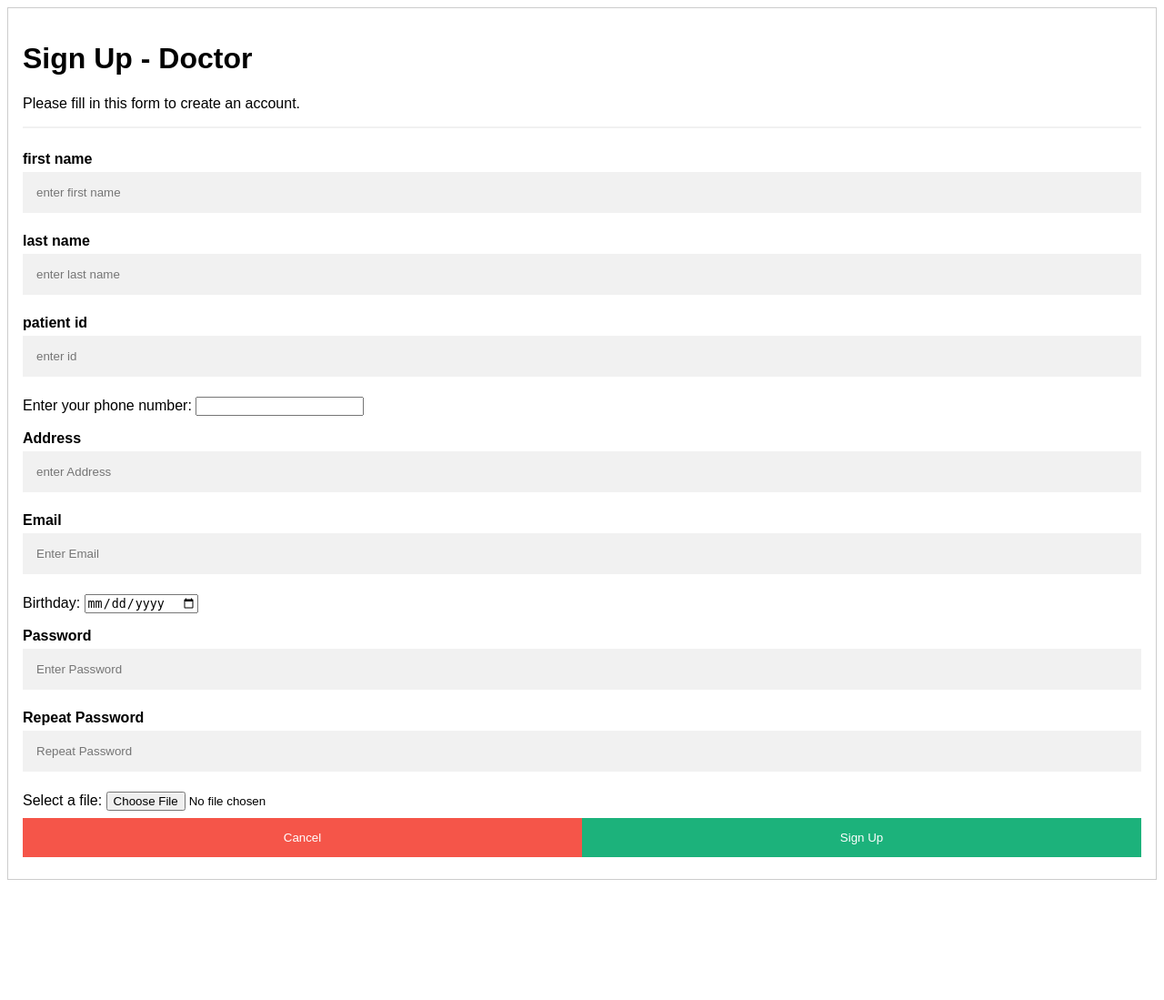
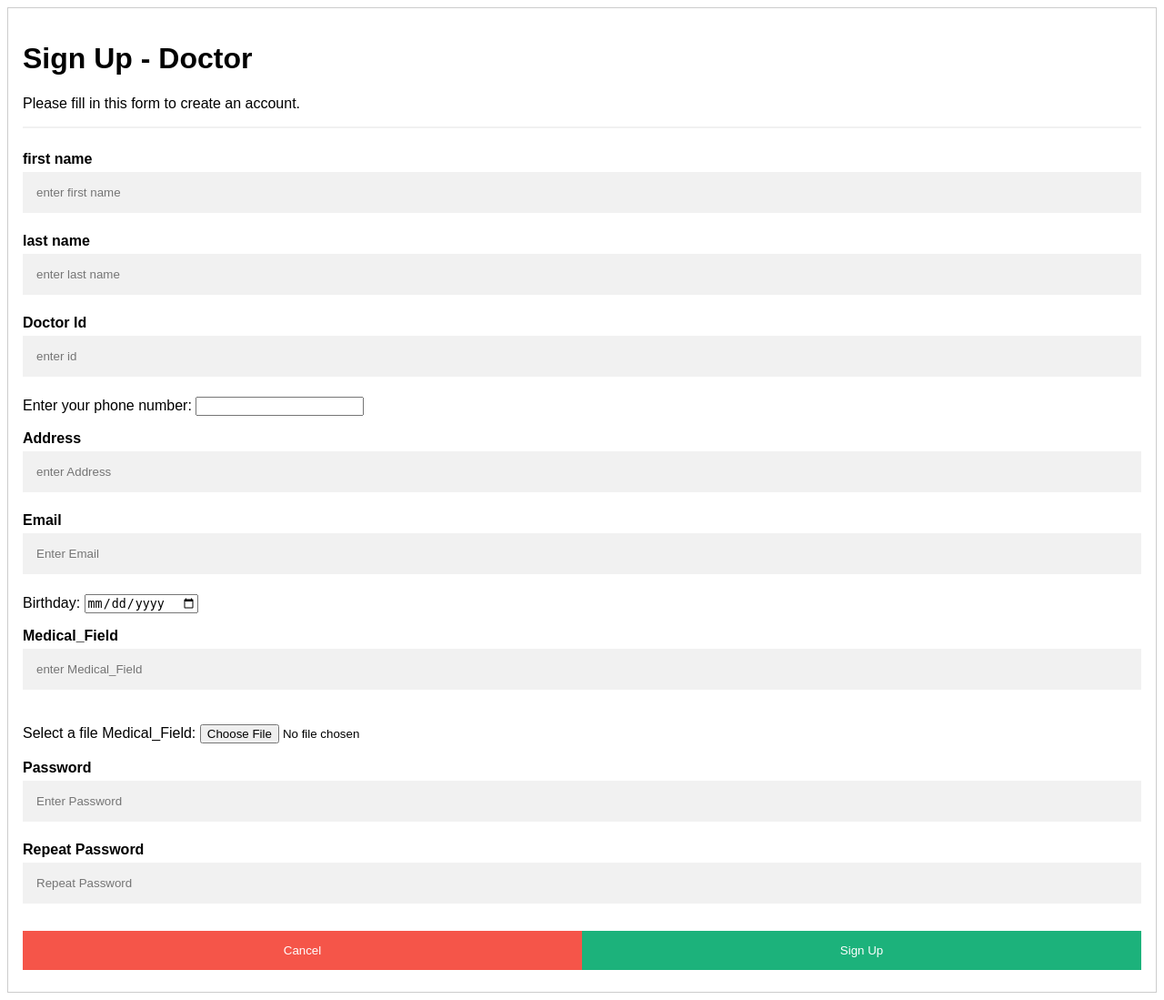
Before and after one commit to AnfalNb/hospital-project, a Django app: page /signup_Doctor/ in a window 1280 px wide. Shown: the whole page at 91% size. Before the commit the page ends 967 px from the top, so only its background shows below. Run offline with Django 4.2, Linux system fonts and the light colour scheme; data comes from the database, SQL or seed files in the repository; both versions use the stored data as it was after the commit.

Commit message:
update in urls.py fild and sign up for doctor

```diff
--- a/HOSPITAL-MANGMENT/hospital_management_system/Templates/signup_Doctor.html
+++ b/HOSPITAL-MANGMENT/hospital_management_system/Templates/signup_Doctor.html
@@ -73,23 +73,25 @@ button:hover {
 </style>
 <body>
 
-<form action="/action_page.php" style="border:1px solid #ccc">
+<form method="POST" style="border:1px solid #ccc">
   <div class="container">
+    {%csrf_token%}
+
     <h1>Sign Up - Doctor</h1>
     <p>Please fill in this form to create an account.</p>
     <hr>
 
     <label for="text"><b>first name</b></label>
-    <input type="text" placeholder="enter first name" name="first name" required>
+    <input type="text" placeholder="enter first name" name="firstname" required>
 
 <label for="text"><b>last name</b></label>
-    <input type="text" placeholder="enter last name" name="last name" required>
+    <input type="text" placeholder="enter last name" name="lastname" required>
 
-<label for="text"><b>patient id</b></label>
-    <input type="text" placeholder="enter id" name="patient id" required>
+<label for="text"><b>Doctor Id</b></label>
+    <input type="text" placeholder="enter id" name="DoctorId" required>
 
 <label for="phone">Enter your phone number:</label>
- <input id="phoneNum" maxlength="10" type="tel" class="form-control">
+<input type="tel" id="phone" name="phone">
 
 
 <p><em> </em></p>
@@ -99,13 +101,18 @@ button:hover {
 <label for="email"><b>Email</b></label>
       <input type="text" placeholder="Enter Email" name="email" required>
 
-
-
 <label for="birthday">Birthday:</label>
 <input type="date" id="birthday" name="birthday">
 
+<p><em> </em></p>
+
+<label for="text"><b>Medical_Field</b></label>
+    <input type="text" placeholder="enter Medical_Field" name="Medical_Field" required>
 
 <p><em> </em></p>
+
+<label for="Medical_Field">Select a file Medical_Field:</label>
+<input type="file" id="Medical_Field" name="Medical_Field"><br><br>
 
     <label for="psw"><b>Password</b></label>
     <input type="password" placeholder="Enter Password" name="psw" required>
@@ -113,8 +120,8 @@ button:hover {
     <label for="psw-repeat"><b>Repeat Password</b></label>
     <input type="password" placeholder="Repeat Password" name="psw-repeat" required>
 
-    <label for="myfile">Select a file:</label>
-    <input type="file" id="myfile" name="myfile">
+    <!-- <label for="myfile">Select a file:</label>
+    <input type="file" id="myfile" name="myfile"> -->
 
 
 
--- a/HOSPITAL-MANGMENT/hospital_management_system/core/admin.py
+++ b/HOSPITAL-MANGMENT/hospital_management_system/core/admin.py
@@ -2,6 +2,6 @@ from django.contrib import admin
 from .models import *
 
 # Register your models here.
-admin.site.register(doctor)
+admin.site.register(doctor_a)
 admin.site.register(patient_a)
 admin.site.register(hospital_admin)
--- a/HOSPITAL-MANGMENT/hospital_management_system/core/models.py
+++ b/HOSPITAL-MANGMENT/hospital_management_system/core/models.py
@@ -3,7 +3,8 @@ from django.db import models
 # Create your models here.
 
 # python classes for database
-class doctor(models.Model):
+class doctor_a(models.Model):
+    DoctorID=models.CharField(max_length=20,null = True)
     First_name=models.CharField(max_length=20,null = True)
     Last_name=models.CharField(max_length=20,null = True)
     Phone_Number1=models.CharField(max_length=20, null=True)
@@ -12,8 +13,11 @@ class doctor(models.Model):
     Birth_Date=models.DateField(null=True)
     Medical_Field=models.CharField(max_length=20,null=True)
     File_Diploma=models.FileField(null=True)
+    password_Doctor=models.CharField(max_length=20,null = True)
+
+
     class Meta:
-        db_table = 'doctor'
+        db_table = 'doctor_a'
 
 
 
--- a/HOSPITAL-MANGMENT/hospital_management_system/core/views.py
+++ b/HOSPITAL-MANGMENT/hospital_management_system/core/views.py
@@ -1,7 +1,7 @@
 from django.http import HttpResponse
 from django.shortcuts import render
 
-from .models import patient_a
+from .models import patient_a,doctor_a
 
 # Create your views here.
 
@@ -30,7 +30,20 @@ def login_Doctor(requst):
     return render(requst,'login_Doctor.html')
 
 def signup_Doctor(requst):
+    First_name=requst.POST.get('firstname')
+    print(First_name)
+    Last_name=requst.POST.get('lastname')
+    Phone_Number1=requst.POST.get('phone')
+    Address=requst.POST.get('Address')
+    Email_Address=requst.POST.get('email')
+    Birth_Date=requst.POST.get('birthday')
+    doctorID= requst.POST.get('DoctorId')
+    password_Doctor= requst.POST.get('psw')
+
+    mydoctordata=doctor_a(DoctorID= doctorID ,First_name=First_name,Last_name=Last_name,Phone_Number1=Phone_Number1,Address=Address,Email_Address=Email_Address,Birth_Date=Birth_Date,password_Doctor=password_Doctor)
+    mydoctordata.save()
     return render(requst,'signup_Doctor.html')
+
 
 def login_patient(requst):
     return render(requst,'login_patient.html')
```
Also changed, not shown: HOSPITAL-MANGMENT/hospital_management_system/core/urls.py (line endings or trailing spaces), HOSPITAL-MANGMENT/hospital_management_system/mydb.sqlite3.
